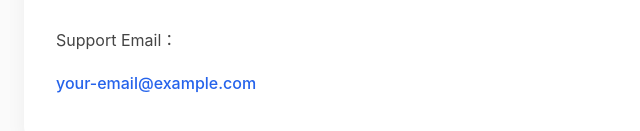
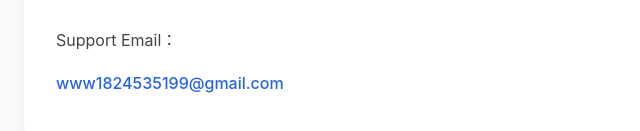
Before and after one commit to BeatMicrosoft/BeatMicrosoft.github.io, a plain HTML site: page index.html in a window 1280 px wide. Shown: the part 281-412 px from the top of the page, 284-924 px from the left. Drawn offline with Linux system fonts and the light colour scheme.

Commit message:
Update index.html

```diff
--- a/index.html
+++ b/index.html
@@ -59,7 +59,7 @@ please feel free to contact us.
 
 <div class="contact">
 <p>Support Email：</p>
-<p class="email">your-email@example.com</p>
+<p class="email">www1824535199@gmail.com</p>
 </div>
 
 </div>
```
